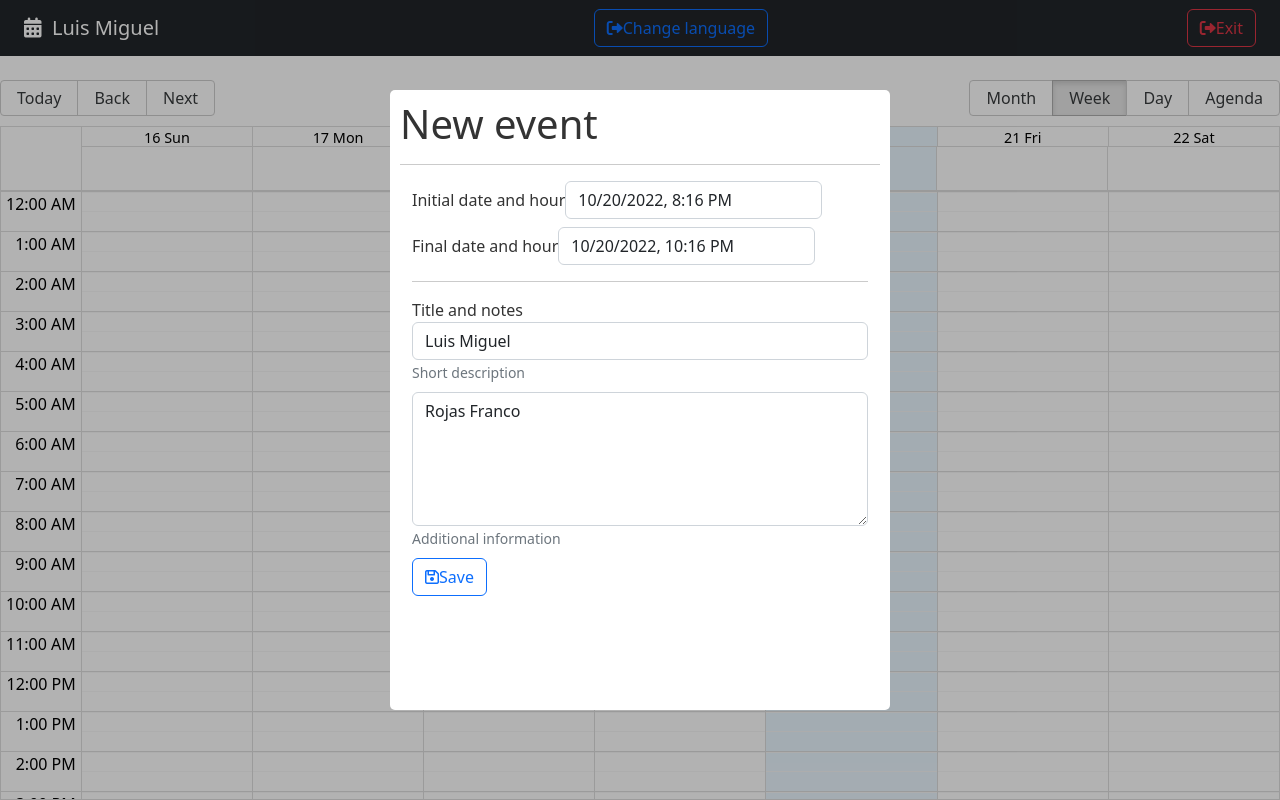
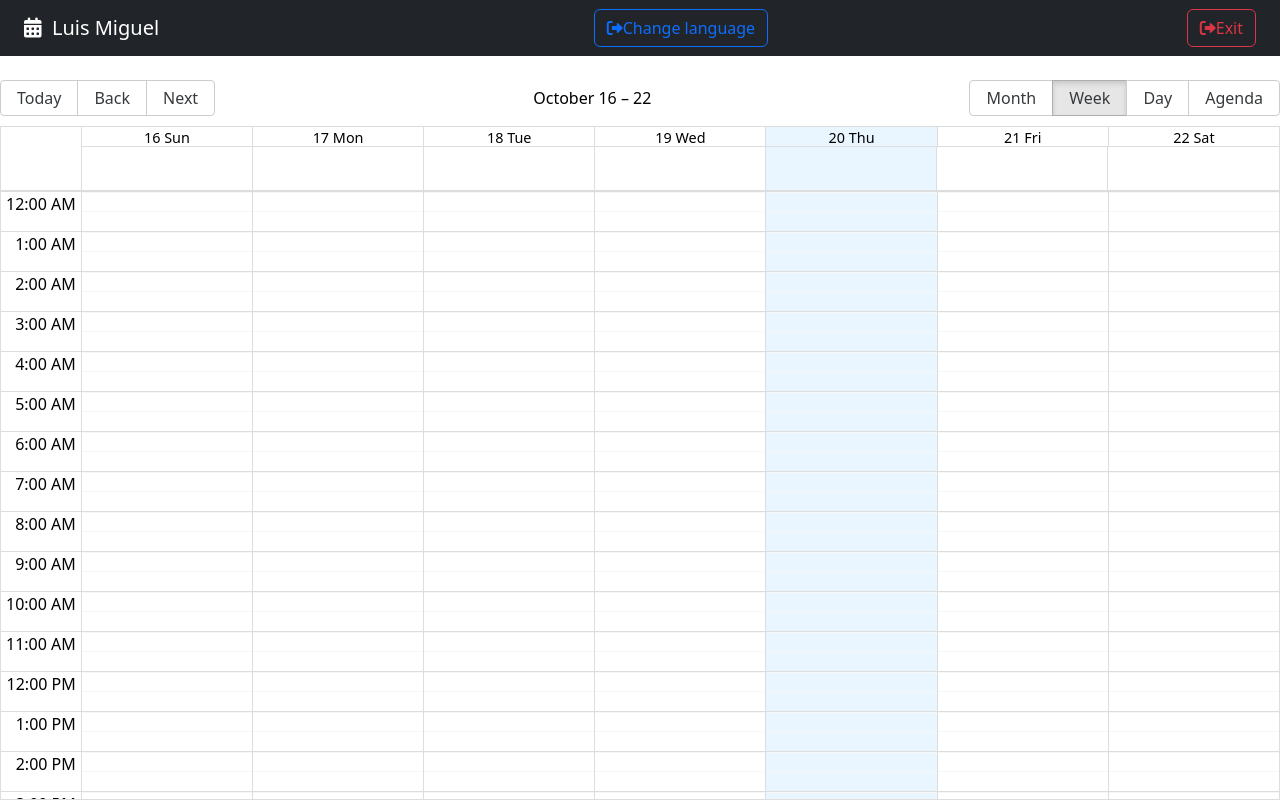
Before and after one commit to Lanzarot98/calendar-app-react, a React (Vite) app: page /auth in a window 1280 px wide. Built offline with nearby package versions, Linux system fonts and the light colour scheme.

Commit message:
open and close modal based on the Store

```diff
--- a/src/calendar/components/CalendarModal.jsx
+++ b/src/calendar/components/CalendarModal.jsx
@@ -10,6 +10,7 @@
 import "react-datepicker/dist/react-datepicker.css";
 
 import es from 'date-fns/locale/es';
+import { useUiStore } from '../../hooks';
 
 registerLocale('es', es);
 
@@ -28,7 +29,8 @@
 
 export const CalendarModal = () => {
 
-    const [isOpen, setIsOpen] = useState(true);
+    const { isDateModalOpen, closeDateModal } = useUiStore();
+    // const [isOpen, setIsOpen] = useState(true);
     const [formSubmitted, setFormSubmitted] = useState(false);
     const [formValues, setFormValues] = useState({
         title: 'Luis Miguel',
@@ -43,7 +45,6 @@
         return ( formValues.title.length > 0 )
             ? ''
             : 'is-invalid';
-
     }, [ formValues.title, formSubmitted ])
 
     const onInputChange = ({ target }) => {
@@ -62,7 +63,8 @@
 
     const onCloseModal = () => {
         console.log('Close Modal');
-        setIsOpen( false );
+        closeDateModal()
+
     }
 
     const onSubmit = ( event ) => {
@@ -88,7 +90,7 @@
 
   return (
     <Modal
-        isOpen={ isOpen }
+        isOpen={ isDateModalOpen } // antes llamaba el isOpen
         onRequestClose={ onCloseModal }
         style={ customStyles }
         className="modal"
--- a/src/calendar/pages/CalendarPage.jsx
+++ b/src/calendar/pages/CalendarPage.jsx
@@ -6,6 +6,7 @@
 import { Navbar, CalendarEvent, CalendarModal } from "../";
 
 import { getMessagesES, localizer } from '../../helpers';
+import { useUiStore } from '../../hooks';
 
 const events = [{
   title: "Chief's birthday",
@@ -27,6 +28,9 @@
     setLanguage( current => !current ); // cambiar el valor boolean
   }
 
+  // custom hook
+  const { openDateModal } = useUiStore();
+
   const [lastView, setLastView] = useState(localStorage.getItem('lastView') || 'week');
 
   const eventStyleGetter = ( event, start, end, isSelected ) => {
@@ -45,7 +49,8 @@
   }
 
   const onDoubleClick = ( event ) => {
-    console.log({ doubleClick: event })
+    // console.log({ doubleClick: event });
+    openDateModal();
   }
 
   const onSelect = ( event ) => {
--- /dev/null
+++ b/src/hooks/index.js
@@ -0,0 +1,2 @@
+
+export * from './useUiStore';
--- /dev/null
+++ b/src/hooks/useUiStore.js
@@ -0,0 +1,33 @@
+import { useDispatch, useSelector } from "react-redux"
+import { onCloseDateModal, onOpenDateModal } from "../store";
+
+export const useUiStore = () => {
+
+    const dispatch = useDispatch();
+
+    const { isDateModalOpen } = useSelector( state => state.ui );
+
+    const openDateModal = () => {
+        dispatch( onOpenDateModal() )
+    }
+    const closeDateModal = () => {
+        dispatch( onCloseDateModal() )
+    }
+
+    const toggleDateModal = () => {
+        (isDateModalOpen)
+            ? openDateModal()
+            : closeDateModal();
+    }
+
+    return {
+        //* Properties
+        isDateModalOpen,
+
+        //* Métodos
+        openDateModal,
+        closeDateModal,
+        toggleDateModal,
+    }
+
+}
```
